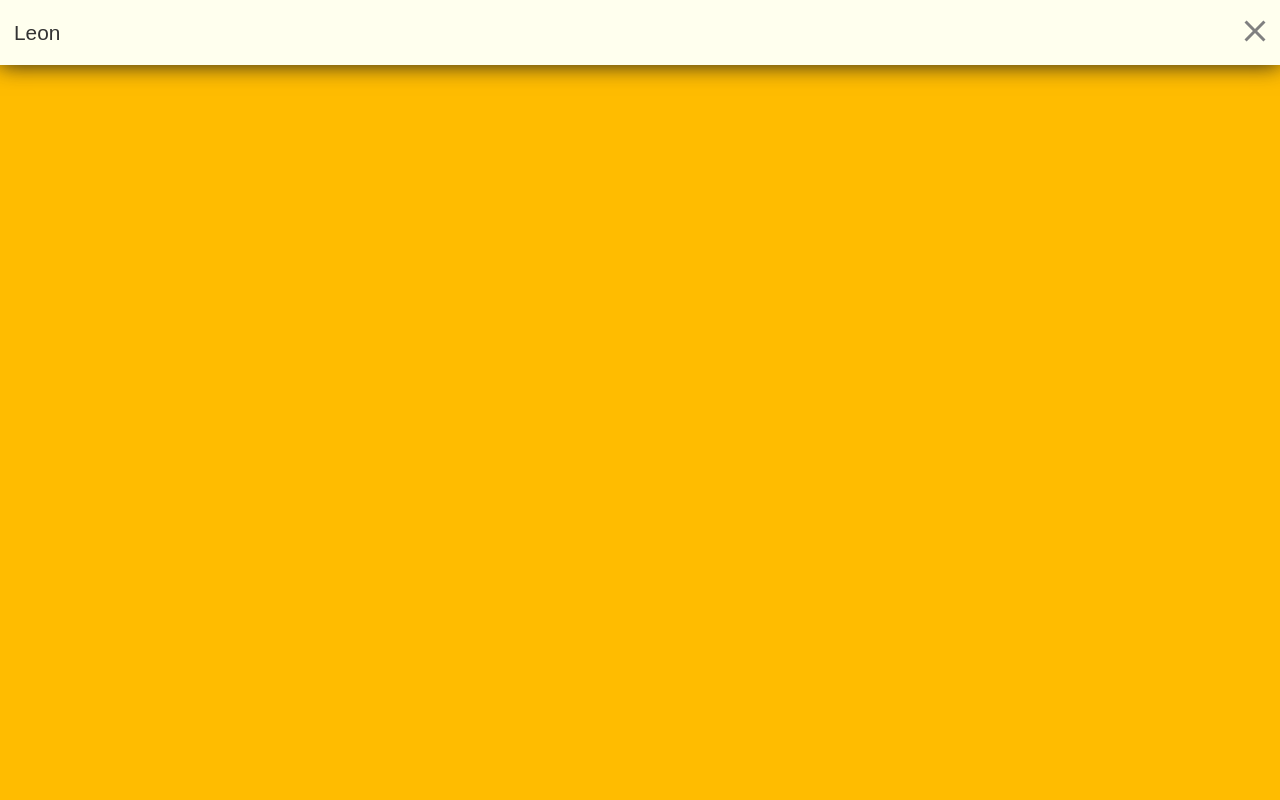
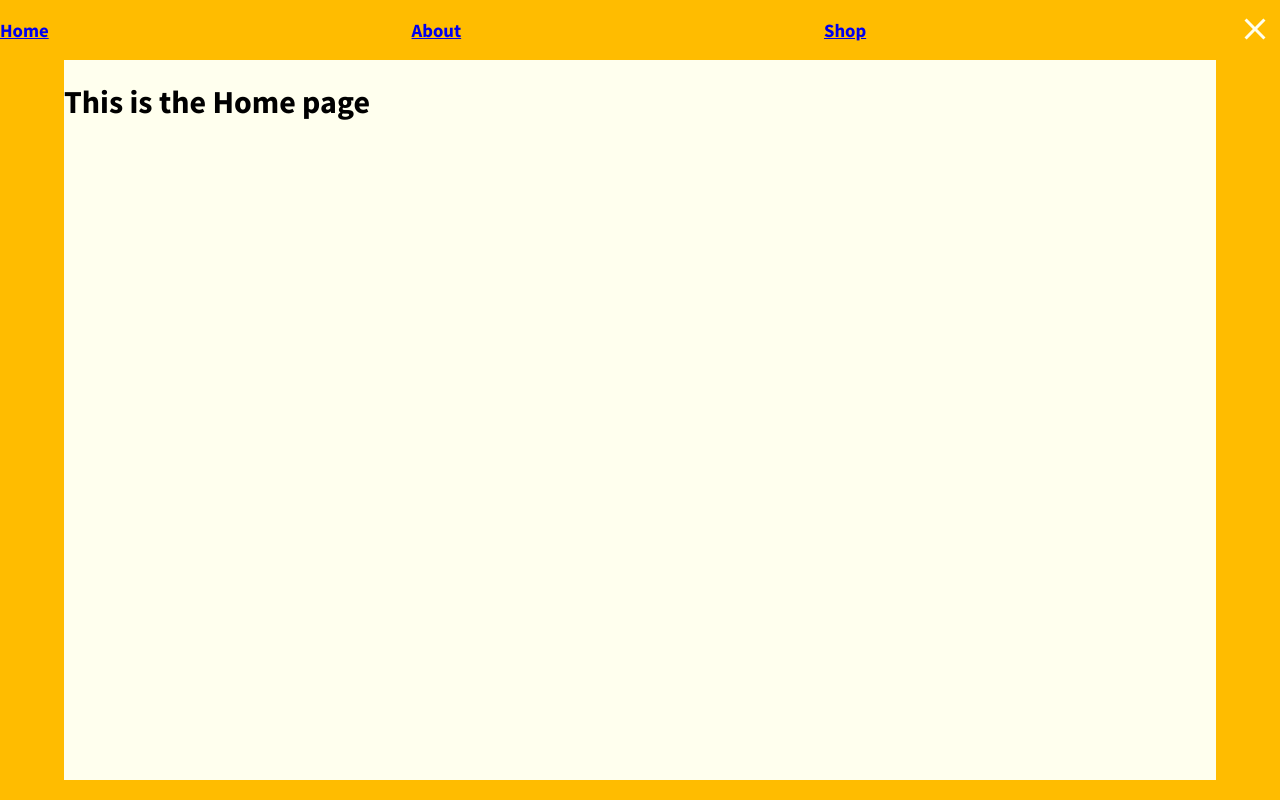
Before and after one commit to sascharissling/react-router-training, a React (Create React App) app: page / in a window 1280 px wide. Both pictures are taken after a click on the button 1254 px from the left and 32 px from the top of the page. Built offline with nearby package versions, Linux system fonts and the light colour scheme; no server answers.

Commit message:
add router

```diff
--- a/package.json
+++ b/package.json
@@ -11,6 +11,7 @@
     "react": "^16.12.0",
     "react-dom": "^16.12.0",
     "react-masonry-layout": "^0.4.0",
+    "react-router-dom": "^5.1.2",
     "react-scripts": "3.2.0"
   },
   "scripts": {
--- a/src/App.js
+++ b/src/App.js
@@ -1,34 +1,32 @@
 import React from "react";
 import styled from "@emotion/styled";
 import GlobalStyles from "./components/GlobalStyles";
+import { BrowserRouter as Router, Switch, Route, Link } from "react-router-dom";
 import Header from "./components/AppHeader.js";
-import MovieList from "./components/MovieList";
+import About from "./pages/About";
+import Shop from "./pages/Shop";
+import Home from "./pages/Home";
 
 const AppContainer = styled.div`
   color: #ffe;
-`;
-
-const SearchResults = styled.main`
   display: flex;
-  flex-flow: row wrap;
+  flex-flow: column nowrap;
   justify-content: center;
   align-items: center;
 `;
 
 export default function App() {
-  const [movieSearchValue, setMovieSearchValue] = React.useState("Leon");
-
-  function handleSearch(value) {
-    setMovieSearchValue(value);
-  }
-
   return (
-    <AppContainer>
-      <GlobalStyles />
-      <Header onSearch={handleSearch} inputValue={movieSearchValue} />
-      <SearchResults>
-        <MovieList searchValue={movieSearchValue} />
-      </SearchResults>
-    </AppContainer>
+    <Router>
+      <Header />
+      <AppContainer>
+        <GlobalStyles />
+        <Switch>
+          <Route exact path="/" component={Home} />
+          <Route exact path="/about" component={About} />
+          <Route exact path="/shop" component={Shop} />
+        </Switch>
+      </AppContainer>
+    </Router>
   );
 }
--- a/src/components/AppHeader.js
+++ b/src/components/AppHeader.js
@@ -2,14 +2,13 @@ import React from "react";
 import styled from "@emotion/styled";
 import Logo from "./Logo";
 import { keyframes } from "@emotion/core";
-import PropTypes, { string } from "prop-types";
 
-import SearchIcon from "@material-ui/icons/Search";
+import MenuIcon from "@material-ui/icons/Menu";
 import ClearIcon from "@material-ui/icons/Clear";
 
 //STYLE Start
 
-const Search = styled(SearchIcon)`
+const Search = styled(MenuIcon)`
   zoom: 1.5;
   margin: 5px;
   color: #ffe;
@@ -21,7 +20,7 @@ const Search = styled(SearchIcon)`
 const Clear = styled(ClearIcon)`
   zoom: 1.5;
   margin: 5px;
-  color: grey;
+  color: #ffe;
 `;
 const SearchButton = styled.button`
   background: transparent;
@@ -38,26 +37,11 @@ const AppBar = styled.header`
   height: 65px;
 `;
 
-const SearchForm = styled.div`
-  width: 100vw;
+const Navigation = styled.nav`
   display: flex;
-  background: #ffe;
+  flex-flow: row nowrap;
   justify-content: space-between;
-  align-items: center;
-  box-shadow: 0px 0px 21px 0px rgba(31, 31, 31, 1);
-`;
-
-const SearchInput = styled.input`
-  width: 100vw;
-  height: 65px;
-  background: #ffe;
-  border: none;
-  font-size: 1.3rem;
-  padding: 14px;
-  color: #333;
-  :focus {
-    outline: none;
-  }
+  background: transparent;
 `;
 
 const flip = keyframes`
@@ -80,48 +64,46 @@ const ClearButton = styled.button`
   }
 `;
 
+const MenuItem = styled.a`
+  cursor: pointer;
+  h3 {
+    &:hover {
+      color: darkslategray;
+    }
+  }
+`;
+
 //STYLE End
 
-export default function Header({ onSearch, inputValue }) {
-  const [showSearch, setShowSearch] = React.useState(false);
-
-  function handleChange(event) {
-    const value = event.target.value;
-    onSearch(value);
-  }
-
-  function handleSubmit(event) {
-    event.preventDefault();
-  }
+export default function Header() {
+  const [showNav, setShowNav] = React.useState(false);
 
   return (
     <>
-      {!showSearch && (
+      {!showNav && (
         <AppBar>
-          <Logo text="MovieClerk 🤵🏻" />
-          <SearchButton active={showSearch} onClick={() => setShowSearch(true)}>
+          <Logo text="SickApp 🤵🏻" />
+          <SearchButton active={showNav} onClick={() => setShowNav(true)}>
             <Search></Search>
           </SearchButton>
         </AppBar>
       )}
-      {showSearch && (
-        <SearchForm onSubmit={handleSubmit}>
-          <SearchInput
-            autoFocus
-            type="text"
-            placeholder="Search for movies..."
-            onChange={handleChange}
-            value={inputValue}
-          />
-          <ClearButton active={showSearch} onClick={() => setShowSearch(false)}>
+      {showNav && (
+        <Navigation>
+          <MenuItem href="/">
+            <h3>Home</h3>
+          </MenuItem>
+          <MenuItem href="/about">
+            <h3>About</h3>
+          </MenuItem>
+          <MenuItem href="/shop">
+            <h3>Shop</h3>
+          </MenuItem>
+          <ClearButton active={showNav} onClick={() => setShowNav(false)}>
             <Clear></Clear>
           </ClearButton>
-        </SearchForm>
+        </Navigation>
       )}
     </>
   );
 }
-
-Logo.propTypes = {
-  text: PropTypes.string
-};
--- a/src/components/MovieList.js
+++ /dev/null
@@ -1,66 +0,0 @@
-import React from "react";
-import styled from "@emotion/styled";
-import { getDiscoverMovies } from "../api/movies";
-
-//STYLE Start
-
-const Container = styled.div`
-  background: white;
-  width: 200px;
-  height: auto;
-  border-radius: 30px;
-  margin: 10px;
-  display: flex;
-  flex-direction: column;
-  box-shadow: 3px 6px 16px 0px rgba(102, 102, 102, 1);
-  align-items: center;
-`;
-
-const MovieTitle = styled.h4`
-  color: black;
-  margin: 5px;
-`;
-
-const MovieDescription = styled.p`
-  color: black;
-  font-size: 0.5em;
-  margin: 5px 10px 15px 10px;
-`;
-
-const MovieImage = styled.img`
-  width: 100%;
-  margin: 0;
-  border-radius: 30px 30px 0px 0px;
-`;
-//STYLE End
-
-export default function MovieList({ searchValue }) {
-  const [movies, setMovies] = React.useState([]);
-
-  async function refreshMovies() {
-    const discoveredMovies = await getDiscoverMovies(searchValue);
-    setMovies(discoveredMovies);
-  }
-  React.useEffect(() => {
-    refreshMovies();
-  });
-
-  if (!movies) {
-    return <MovieTitle>Sorry, no movies found!</MovieTitle>;
-  } else {
-    return (
-      <>
-        {movies.map(movie => (
-          <Container key={movie.id}>
-            <MovieImage
-              src={`https://image.tmdb.org/t/p/w500${movie.poster_path}`}
-              alt="movie image"
-            />
-            <MovieTitle>{movie.title}</MovieTitle>
-            <MovieDescription>{movie.overview}</MovieDescription>
-          </Container>
-        ))}
-      </>
-    );
-  }
-}
--- /dev/null
+++ b/src/pages/About.js
@@ -0,0 +1,19 @@
+import React from "react";
+import styled from "@emotion/styled";
+
+const AboutWindow = styled.div`
+  width: 90vw;
+  height 90vh;
+  background: #ffe;
+  h1 {
+    color: black;
+  }
+`;
+
+export default function About() {
+  return (
+    <AboutWindow>
+      <h1>This is the About page</h1>
+    </AboutWindow>
+  );
+}
--- /dev/null
+++ b/src/pages/Home.js
@@ -0,0 +1,19 @@
+import React from "react";
+import styled from "@emotion/styled";
+
+const HomeWindow = styled.div`
+  width: 90vw;
+  height 90vh;
+  background: #ffe;
+  h1 {
+    color: black;
+  }
+`;
+
+export default function Home() {
+  return (
+    <HomeWindow>
+      <h1>This is the Home page</h1>
+    </HomeWindow>
+  );
+}
--- /dev/null
+++ b/src/pages/Search.js
@@ -0,0 +1 @@
+import React from "react";
--- /dev/null
+++ b/src/pages/Shop.js
@@ -0,0 +1,19 @@
+import React from "react";
+import styled from "@emotion/styled";
+
+const ShopWindow = styled.div`
+  width: 90vw;
+  height 90vh;
+  background: #ffe;
+  h1 {
+    color: black;
+  }
+`;
+
+export default function Shop() {
+  return (
+    <ShopWindow>
+      <h1>This is the Shop page</h1>
+    </ShopWindow>
+  );
+}
```
Also changed, not shown: 1 other file (tests, documents, lock files or other folders).
